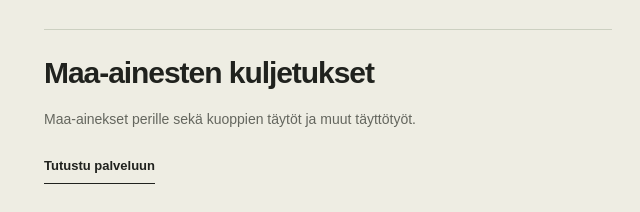
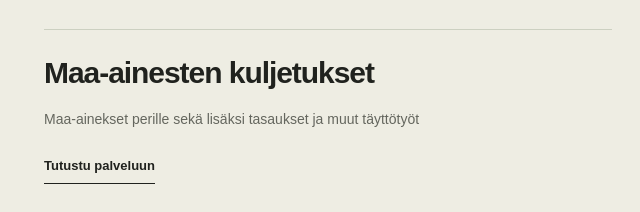
Before and after one commit to haukkaniklas/Heinolannleka, a plain HTML site: page index.html in a window 1280 px wide. Shown: the part 1986-2198 px from the top of the page, 620-1260 px from the left. Drawn offline with Linux system fonts and the light colour scheme.

Commit message:
Update index.html

```diff
--- a/index.html
+++ b/index.html
@@ -182,7 +182,7 @@
             </a>
             <a class="additional-service" href="palvelut.html#maa-ainesten-kuljetukset">
               <h3>Maa-ainesten kuljetukset</h3>
-              <p>Maa-ainekset perille sekä kuoppien täytöt ja muut täyttötyöt.</p>
+              <p>Maa-ainekset perille sekä lisäksi tasaukset ja muut täyttötyöt</p>
               <span class="text-link">Tutustu palveluun</span>
             </a>
           </div>
```
